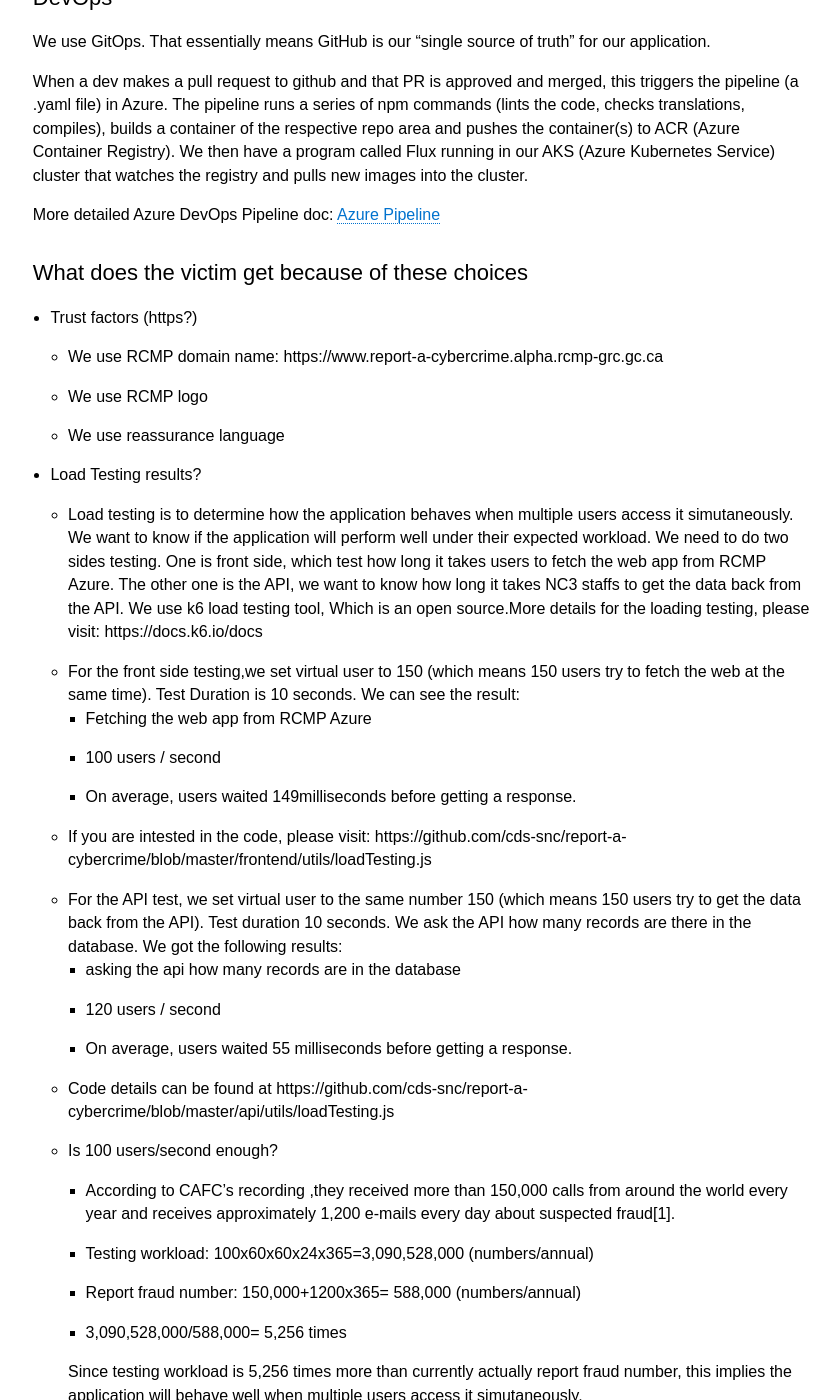
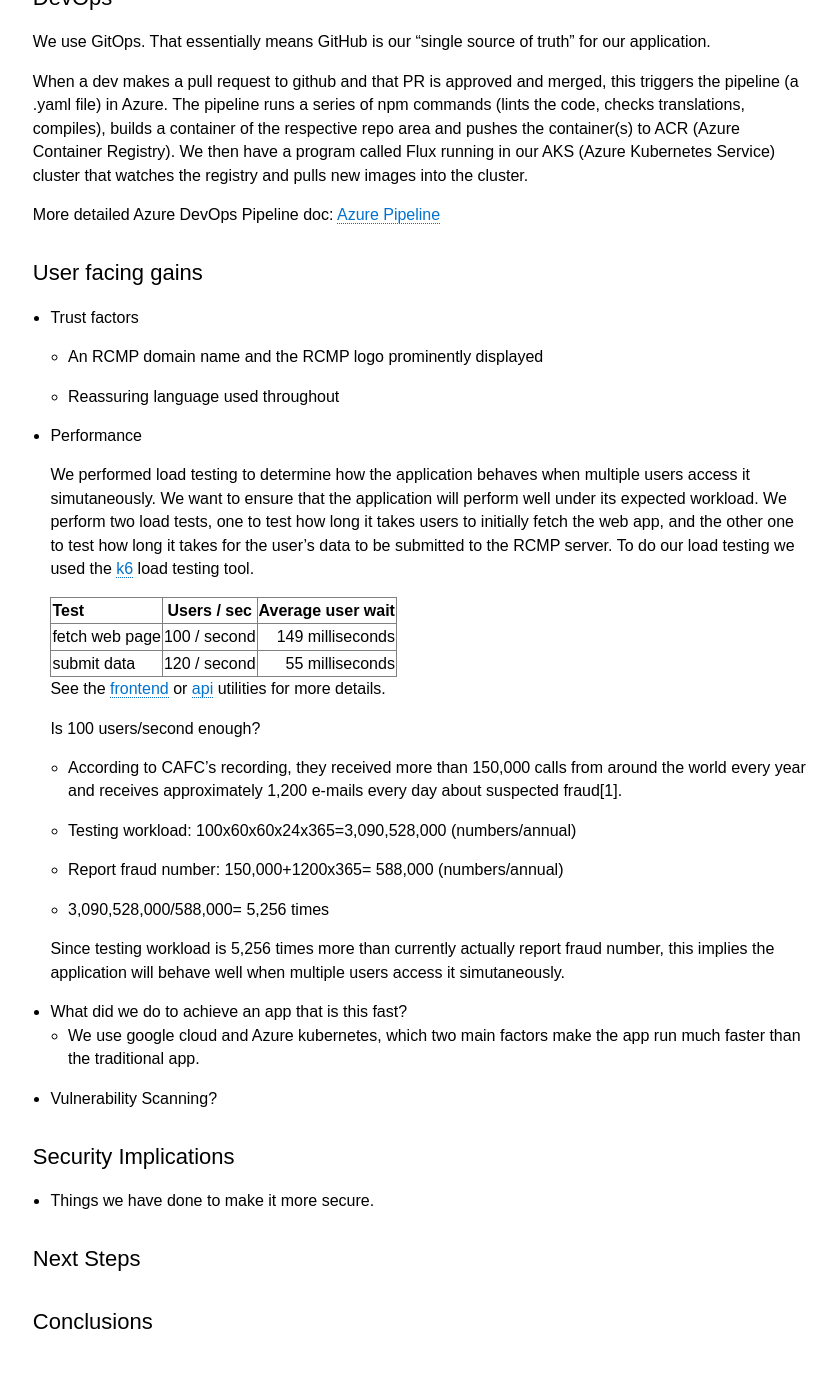
Before and after one commit to cds-snc/rcmp-report-a-cybercrime-alpha-documentation, a Jekyll site: the page built from _pages/en/technical-platform.md, in a window 1280 px wide and 1400 px high, scrolled down 1985 px. Shown: the whole window, without its empty margins (410-1250 px from the left). Built offline with Jekyll 4.4.1, drawn with Linux system fonts in a browser that asks for light colours.

Commit message:
minor tweaks

```diff
--- a/_pages/en/technical-platform.md
+++ b/_pages/en/technical-platform.md
@@ -78,42 +78,37 @@ When a dev makes a pull request to github and that PR is approved and merged, th
 
 More detailed Azure DevOps Pipeline doc: [Azure Pipeline](../assets/docs/azure-pipeline.pdf)
 
-## What does the victim get because of these choices
+## User facing gains
 
-- Trust factors (https?)
+- Trust factors
 
-  - We use RCMP domain name: https://www.report-a-cybercrime.alpha.rcmp-grc.gc.ca
-  - We use RCMP logo
-  - We use reassurance language
+  - An RCMP domain name and the RCMP logo prominently displayed
+  - Reassuring language used throughout
 
-- Load Testing results?
+- Performance
 
-  - Load testing is  to determine how the application behaves when multiple users access it simutaneously. We want to know if the application will perform well under their expected workload. We need to do two sides testing. One is front side, which test how long it takes users to fetch the web app from RCMP Azure. The other one is the API, we want to know how long it takes NC3 staffs to get the data back from the API. We use k6 load testing tool, Which is an open source.More details for the loading testing, please visit: https://docs.k6.io/docs
-  - For the front side testing,we set virtual user to 150 (which means 150 users try to fetch the web at the same time). Test Duration is 10 seconds. We can see the result:
-    - Fetching the web app from RCMP Azure
-    - 100 users / second
-    - On average, users waited 149milliseconds before getting a response.
-  - If you are intested in the code, please visit: https://github.com/cds-snc/report-a-cybercrime/blob/master/frontend/utils/loadTesting.js
-  - For the API test, we set  virtual user to the same number 150 (which means 150 users try to get the data back from the API). Test duration 10 seconds. We ask the API how many records are there in the database. We got the following results:
-    - asking the api how many records are in the database
-    - 120 users / second
-    - On average, users waited 55  milliseconds before getting a response.
-  - Code details can be found at https://github.com/cds-snc/report-a-cybercrime/blob/master/api/utils/loadTesting.js
+  We performed load testing to determine how the application behaves when multiple users access it simutaneously. We want to ensure that the application will perform well under its expected workload. We perform two load tests, one to test how long it takes users to initially fetch the web app, and the other one to test how long it takes for the user's data to be submitted to the RCMP server. To do our load testing we used the [k6](https://docs.k6.io) load testing tool.
 
-  - Is 100 users/second enough?
+  | Test           | Users / sec  | Average user wait |
+  | -------------- | :----------: | ----------------: |
+  | fetch web page | 100 / second |  149 milliseconds |
+  | submit data    | 120 / second |   55 milliseconds |
 
-    - According to CAFC’s recording ,they received more than 150,000 calls from around the world every year and receives approximately 1,200 e‑mails every day about suspected fraud[1].
-     - Testing workload:   100x60x60x24x365=3,090,528,000      (numbers/annual)
-    - Report fraud number:   150,000+1200x365=        588,000  (numbers/annual)
-    - 3,090,528,000/588,000= 5,256 times
+  See the [frontend](https://github.com/cds-snc/report-a-cybercrime/blob/master/frontend/utils/loadTesting.js) or [api](https://github.com/cds-snc/report-a-cybercrime/blob/master/api/utils/loadTesting.js) utilities for more details.
 
-    Since testing workload is 5,256 times more than currently actually report fraud number, this implies the application will behave well when multiple users access it simutaneously.
+  Is 100 users/second enough?
+
+  - According to CAFC’s recording, they received more than 150,000 calls from around the world every year and receives approximately 1,200 e‑mails every day about suspected fraud[1].
+  - Testing workload: 100x60x60x24x365=3,090,528,000 (numbers/annual)
+  - Report fraud number: 150,000+1200x365= 588,000 (numbers/annual)
+  - 3,090,528,000/588,000= 5,256 times
+
+  Since testing workload is 5,256 times more than currently actually report fraud number, this implies the application will behave well when multiple users access it simutaneously.
 
 - What did we do to achieve an app that is this fast?
   - We use google cloud and Azure kubernetes, which two main factors make the app run much faster than the traditional app.
 
-
-- Vulnerability Scanning?
+* Vulnerability Scanning?
 
 ## Security Implications
 
```
